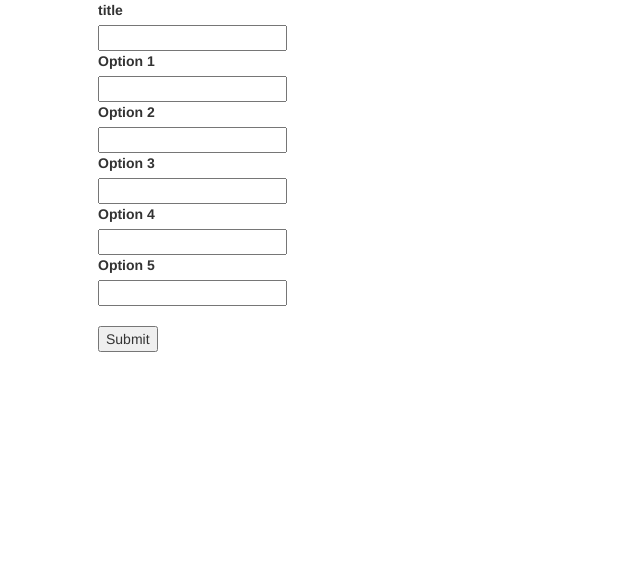
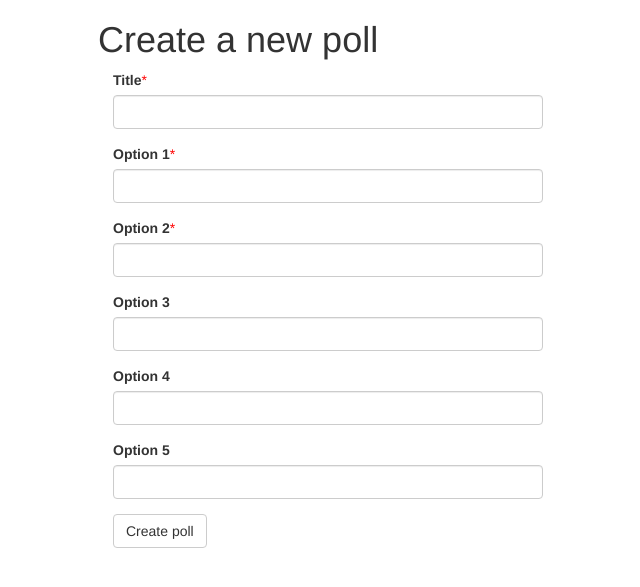
Before and after one commit to abought/polls_ccs_2015_02_14, a Flask app: page /polls/create in a window 1280 px wide. Shown: the top 587 px of the page, without its empty margins (82-722 px from the left). Run offline with Flask 2, Linux system fonts and the light colour scheme; some libraries are stand-ins or nearby versions.

Commit message:
Add some styling and convenience links

```diff
--- a/forms.py
+++ b/forms.py
@@ -6,7 +6,7 @@ from wtforms.validators import DataRequired
 
 class CreatePollForm(flask_wtf.Form):
     """Create a poll"""
-    title = wtforms.StringField('title', validators=[DataRequired()])
+    title = wtforms.StringField('Title', validators=[DataRequired()])
     # Poll must have at least two choices. Else it's just silly
     choice1 = wtforms.StringField('Option 1', validators=[DataRequired()])
     choice2 = wtforms.StringField('Option 2', validators=[DataRequired()])
--- a/templates/_formhelpers.html
+++ b/templates/_formhelpers.html
@@ -1,6 +1,7 @@
 {% macro render_field(field) %}
-  <dt>{{ field.label }}
-  <dd>{{ field(**kwargs)|safe }}
+  <div class="form-group">
+      {{ field.label }}{% if field.flags.required %}<span style="color: red">*</span>{% endif %}
+      {{ field(class_="form-control", **kwargs)|safe }}
   {% if field.errors %}
     <ul class="alert alert-danger" role="alert">
     {% for error in field.errors %}
@@ -8,5 +9,5 @@
     {% endfor %}
     </ul>
   {% endif %}
-  </dd>
+  </div>
 {% endmacro %}
--- a/templates/poll_create.html
+++ b/templates/poll_create.html
@@ -3,16 +3,19 @@
 {% block page_title %}Create a new poll{% endblock %}
 
 {% block page_body %}
-<form method=post action="{{ url_for('create_poll') }}">
+
+<h1>Create a new poll</h1>
+<div class="col-md-6">
+    <form method=post action="{{ url_for('create_poll') }}">
     {{ form.csrf_token }}
-  <dl>
     {{ render_field(form.title) }}
     {{ render_field(form.choice1) }}
     {{ render_field(form.choice2) }}
     {{ render_field(form.choice3) }}
     {{ render_field(form.choice4) }}
     {{ render_field(form.choice5) }}
-  </dl>
-  <p><input type=submit>
-</form>
+  <p><input type=submit value="Create poll" class="btn btn-default">
+  </form>
+</div>
+<div class="col-md-6"></div>
 {% endblock %}
--- a/templates/poll_display.html
+++ b/templates/poll_display.html
@@ -9,4 +9,6 @@
         <li>{{ choice }}: {{ count }}</li>
     {% endfor %}
     </ul>
+
+    <p><a class="btn btn-primary active" href="{{ url_for("poll_vote", poll_id=poll_id) }}">Vote in this poll</a></p>
 {% endblock %}
--- a/views.py
+++ b/views.py
@@ -20,10 +20,8 @@ def list_polls():
     """
     pd = Poll()
     polls = pd.get_all_poll_titles()
+
     # Template expects {url:title} dict
-    polls = {url_for("poll_display", poll_id=uid): title
-             for uid, title in polls.items()}
-
     return render_template('polls_list.html', polls=polls)
 
 
@@ -65,6 +63,7 @@ def poll_display(poll_id):
     counts = sorted(data["votes"].items(), key=lambda x: x[0])
 
     return render_template("poll_display.html",
+                           poll_id=poll_id,
                            title=data["title"], counts=counts)
 
 
```
Also changed, not shown: templates/polls_list.html (+11 -3 lines).
